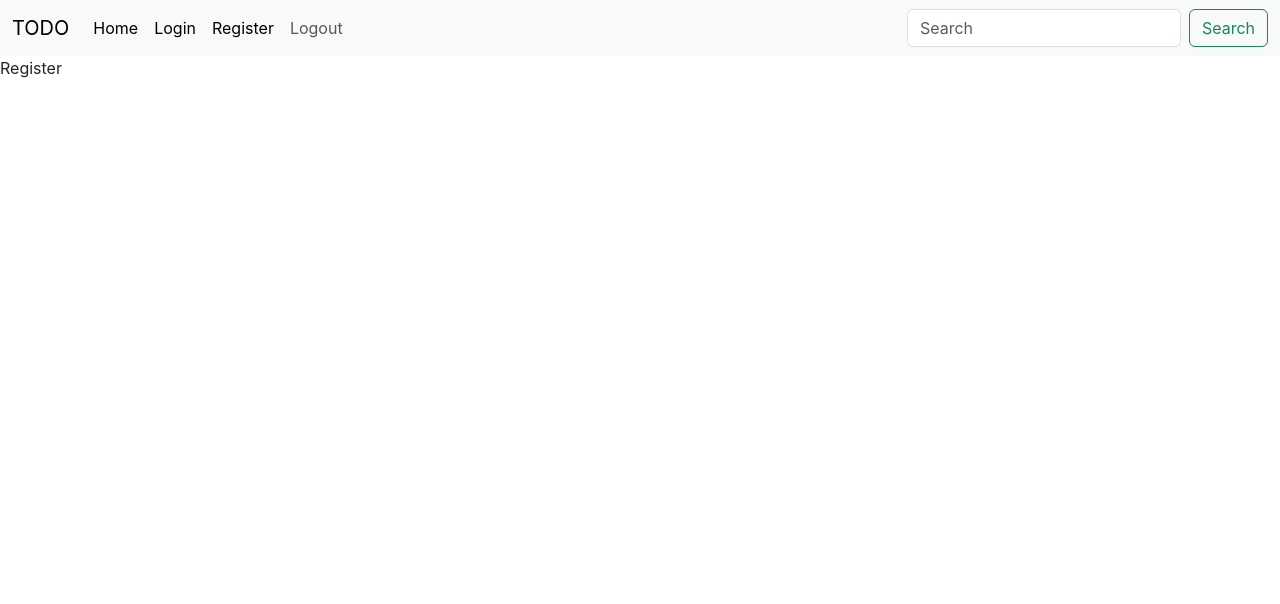
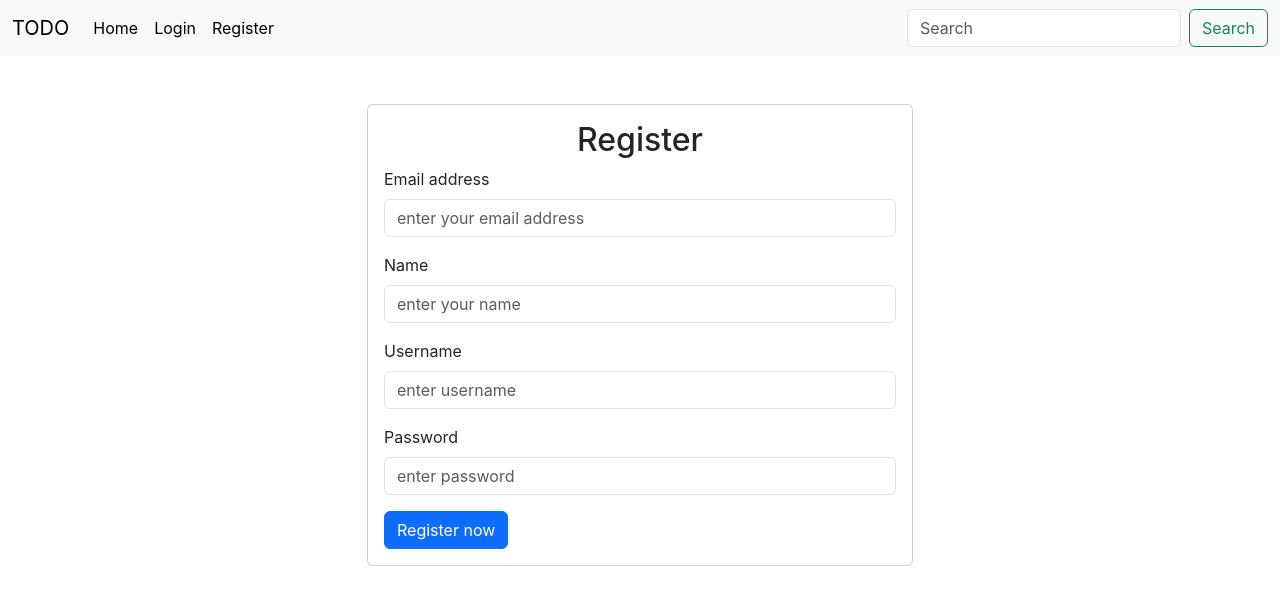
Before and after one commit to sheraz-ayman/TODO-React-ReactNative, a React (Create React App) app in the folder frontend/todo/: page /register in a window 1280 px wide. Shown: the top 604 px of the page. Built offline with nearby package versions, Linux system fonts and the light colour scheme.

Commit message:
registeration

```diff
--- a/frontend/todo/src/App.js
+++ b/frontend/todo/src/App.js
@@ -8,16 +8,15 @@ import { useState } from 'react';
 
 function App() {
 
-  const info = localStorage.getItem('user');
-  const[user,setUser] = useState(JSON.parse(info))
+
 
   return (
     <>
     <BrowserRouter>
-    <Header/>
+    {/* <Header/> */}
     <Routes>
       <Route path='/' element={<Home/>}></Route>
-      <Route path='/login' element={<Login user={user} setUser={setUser}/>}></Route>
+      <Route path='/login' element={<Login />}></Route>
       <Route path='/register' element={<Register/>}></Route>
     </Routes>
     </BrowserRouter>
--- a/frontend/todo/src/components/partial/Header.jsx
+++ b/frontend/todo/src/components/partial/Header.jsx
@@ -1,9 +1,24 @@
 // Header.js
 
-import React from 'react';
-import { Link } from 'react-router-dom';
+import React, { useEffect, useState } from 'react';
+import { Link, useNavigate } from 'react-router-dom';
 
 const Header = () => {
+
+  const navigation = useNavigate()
+  const [user, setUser] = useState(null)
+
+  useEffect(() => {
+   const u = localStorage.getItem('user')
+   setUser(u)
+  }, [])
+
+
+  const handleLogout = () => {
+    localStorage.clear()
+    navigation('/login')
+   }
+
   return (
 <nav className="navbar navbar-expand-lg bg-body-tertiary">
   <div className="container-fluid">
@@ -22,9 +37,12 @@ const Header = () => {
         <li className="nav-item">
           <Link className="nav-link active" aria-current="page" to="/register">Register</Link>
         </li>
-        <li className="nav-item">
-          <a className="nav-link" href="#">Logout</a>
+
+        {user &&  <li className="nav-item">
+          <a className="nav-link" onClick={handleLogout}>Logout</a>
         </li>
+        }
+
       </ul>
       <form className="d-flex" role="search">
         <input className="form-control me-2" type="search" placeholder="Search" aria-label="Search"/>
--- a/frontend/todo/src/pages/Home/Home.jsx
+++ b/frontend/todo/src/pages/Home/Home.jsx
@@ -1,8 +1,12 @@
 import React from 'react'
+import Header from '../../components/partial/Header'
 
 function Home() {
   return (
-    <div>Home</div>
+    <div>
+      <Header/>
+      home
+    </div>
   )
 }
 
--- a/frontend/todo/src/pages/Login/Login.js
+++ b/frontend/todo/src/pages/Login/Login.js
@@ -3,8 +3,9 @@ import { Link, useNavigate } from 'react-router-dom';
 import { login } from '../../services/api';
 import {ToastContainer, toast} from "react-toastify"
 import 'react-toastify/dist/ReactToastify.css'
+import Header from '../../components/partial/Header';
 
-function Login({user,setUser}) {
+function Login() {
   const navigation=useNavigate()
 
   const [form,setForm]=useState({
@@ -13,8 +14,9 @@ function Login({user,setUser}) {
   });
 
   useEffect(()=>{
+    const user = localStorage.getItem('user')
     if(user){
-      navigation('/')
+     return navigation('/')
     }
   },[])
 
@@ -50,6 +52,8 @@ function Login({user,setUser}) {
   };
 
   return (
+    <>
+    <Header/>
     <div className="container">
       <ToastContainer/>
       <div className="row justify-content-center mt-5">
@@ -102,6 +106,7 @@ function Login({user,setUser}) {
         </div>
       </div>
     </div>
+    </>
   );
 }
 
--- a/frontend/todo/src/pages/Register/Register.js
+++ b/frontend/todo/src/pages/Register/Register.js
@@ -1,8 +1,160 @@
-import React from 'react'
+import React, { useEffect, useState } from 'react';
+import { Link, useNavigate } from 'react-router-dom';
+import { ToastContainer, toast } from "react-toastify"
+import 'react-toastify/dist/ReactToastify.css'
+import { register } from '../../services/api';
+import Header from '../../components/partial/Header';
 
 function Register() {
+  const [errors, setErrors] = useState(null)
+
+  const navigation=useNavigate()
+
+  const [form, setForm] = useState({
+    name: '',
+    username: "",
+    email: "",
+    password: ""
+  })
+
+  useEffect(()=>{
+    const user = localStorage.getItem('user')
+    if(user){
+     return navigation('/')
+    }
+  },[])
+
+  const handleInputChange = (e) => {
+    setForm({ ...form, [e.target.name]: e.target.value })
+  }
+
+  const handleSubmit = async (e) => {
+    e.preventDefault();
+
+    const result = await register(form)
+
+    if (result.status === 200) {
+      if (result.data.status === 200) {
+        localStorage.setItem('user', JSON.stringify(result.data.data));
+        navigation('/');
+        return;
+      }
+
+    if (result.data.status === 201) {
+      setErrors(result.data.data);
+      return;
+    }
+    if (result.data.status === 202) {
+      toast(result.data.message);
+      return;
+    }
+
+    } else {
+      toast('Something went wrong,please try again')
+    }
+  }
+
   return (
-    <div>Register</div>
+    <>
+    <Header/>
+      <div className="container">
+        <ToastContainer />
+        <div className="row justify-content-center mt-5">
+          <div className="col-md-6">
+            <div className="card">
+              <div className="card-body">
+                <h2 className="card-title text-center">Register</h2>
+                <form>
+                  <div className="mb-3">
+                    <label className="form-label">
+                      Email address
+                    </label>
+                    <input
+                      type="email"
+                      className="form-control"
+                      name='email'
+                      onChange={handleInputChange}
+                      aria-describedby="emailHelp"
+                      placeholder='enter your email address'
+                    />
+                        {errors?.email && (
+                        <div id="emailHelp" className="form-text text-danger">
+                          {errors.email.msg}
+                        </div>
+                      )}
+                  </div>
+
+
+                  <div className="mb-3">
+                    <label className="form-label">
+                      Name
+                    </label>
+                    <input
+                      type="text"
+                      className="form-control"
+                      name='name'
+                      onChange={handleInputChange}
+                      placeholder='enter your name'
+                    />
+                    {errors?.name && (
+                      <div id="emailHelp" className="form-text text-danger">
+                        {errors.name.msg}
+                      </div>
+                    )}
+                  </div>
+
+
+                  <div className="mb-3">
+                    <label className="form-label">
+                      Username
+                    </label>
+                    <input
+                      type="text"
+                      className="form-control"
+                      onChange={handleInputChange}
+                      name='username'
+                      placeholder='enter username'
+                      aria-describedby="emailHelp"
+                    />
+                    {errors?.username && (
+                      <div id="emailHelp" className="form-text text-danger">
+                        {errors.username.msg}
+                      </div>
+                    )}
+                  </div>
+
+
+                  <div className="mb-3">
+                    <label htmlFor="exampleInputPassword1" className="form-label">
+                      Password
+                    </label>
+                    <input
+                      type="password"
+                      placeholder='enter password'
+                      onChange={handleInputChange}
+                      className="form-control"
+                      id="exampleInputPassword1"
+                      name='password'
+                    />
+                    {errors?.password && (
+                      <div id="emailHelp" className="form-text text-danger">
+                        {errors.password.msg}
+                      </div>
+                    )}
+                  </div>
+
+                  <button type="submit"
+                    onClick={handleSubmit}
+                    className="btn btn-primary">
+                    Register now
+                  </button>
+                </form>
+              </div>
+            </div>
+          </div>
+        </div>
+      </div>
+    </>
   )
 }
 
--- a/frontend/todo/src/services/api.js
+++ b/frontend/todo/src/services/api.js
@@ -1,6 +1,10 @@
 import axios from 'axios'
-import {LOGIN} from './apiConstants'
+import {LOGIN, REGISTER} from './apiConstants'
 
 export const login = async (data)=>{
     return axios.post(LOGIN,data)
 }
+
+export const register = async (data)=>{
+    return axios.post(REGISTER,data)
+}
--- a/frontend/todo/src/services/apiConstants.js
+++ b/frontend/todo/src/services/apiConstants.js
@@ -1,3 +1,5 @@
 import { API_URL } from "../config";
 
 export const LOGIN=`${API_URL}/api/login`
+
+export const REGISTER=`${API_URL}/api/register`
```
